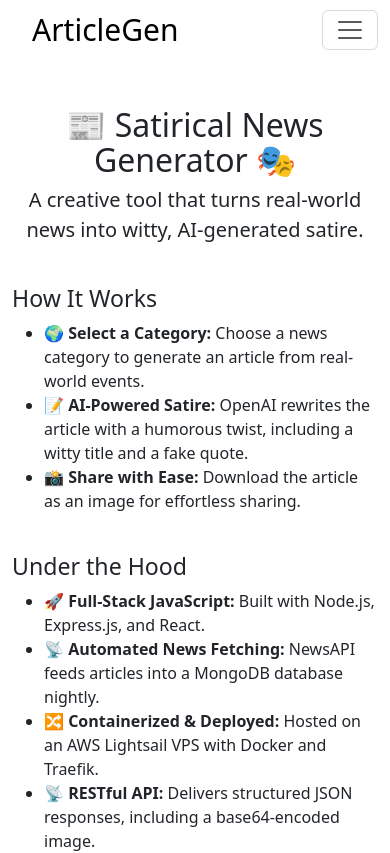
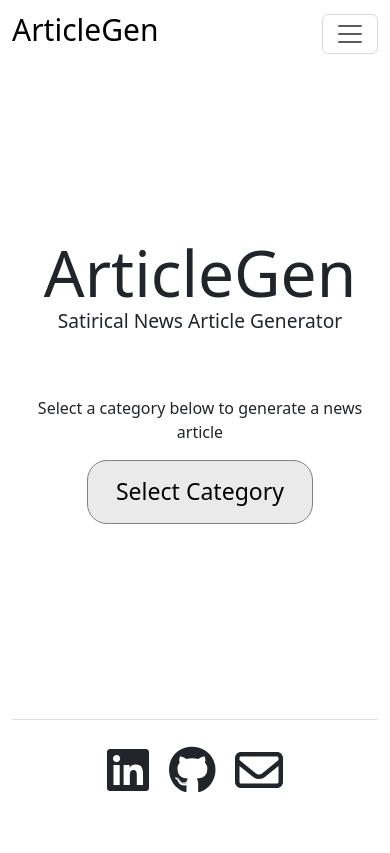
Before and after one commit to aguizaro/ArticleGen, a React (Vite) app in the folder frontend/: page / in a window 390 px wide. Shown: the top 853 px of the page. Built offline with nearby package versions, Linux system fonts and the light colour scheme.

Commit message:
app path = /

```diff
--- a/frontend/index.html
+++ b/frontend/index.html
@@ -1,4 +1,4 @@
-<!doctype html>
+<!DOCTYPE html>
 <html lang="en">
   <head>
     <meta charset="UTF-8" />
--- a/frontend/src/App.jsx
+++ b/frontend/src/App.jsx
@@ -1,21 +1,11 @@
-import { useState } from "react";
-import React from "react";
-import "./style.css";
+import React, { useState } from "react";
+import "./style.css"; // Import your CSS file
 
-function App() {
-    const [category, setCategory] = useState("general");
+const App = () => {
+  const [selectedCategory, setSelectedCategory] = useState("general");
+  const [article, setArticle] = useState(null);
 
-    return (
-        <div className="container">
-            <div className="header">
-                <h1 id="title">ArticleGen</h1>
-                <h2 id="subtitle">Satirical News Article Generator</h2>
-            </div>
-            <p id="prompt">Select a category below to generate a news article</p>
-            <div className="dropdown">
-                <button className="dropbtn">Select Category</button>
-                <div className="dropdown-content">
-                    {[
+  const categories = [
     "general",
     "sports",
     "entertainment",
@@ -23,38 +13,80 @@ function App() {
     "business",
     "health",
     "science",
-                    ].map((cat) => (
-                        <div key={cat} className="category">
-                            <label htmlFor={cat}>
-                                {cat.charAt(0).toUpperCase() + cat.slice(1)}
+  ];
+
+  const handleCategoryChange = (event) => {
+    setSelectedCategory(event.target.value);
+  };
+
+  const generateArticle = () => {
+    // Placeholder function for generating articles
+    setArticle({
+      title: "Breaking: Satire Takes Over the World",
+      date: new Date().toLocaleDateString(),
+      content:
+        "This is a generated satirical article about " + selectedCategory + ".",
+      weblink: "#",
+    });
+  };
+
+  return (
+    <div className="container" id="app">
+      <div className="header">
+        <h1 id="main-title">ArticleGen</h1>
+        <h2 id="main-subtitle">Satirical News Article Generator</h2>
+      </div>
+
+      <p id="prompt">Select a category below to generate a news article</p>
+
+      <div className="dropdown">
+        <button className="dropbtn" id="dropdown-button">
+          Select Category
+        </button>
+        <div className="dropdown-content">
+          <div className="options">
+            {categories.map((category) => (
+              <div className="category" key={category} id={category}>
+                <label htmlFor={category}>
+                  {category.charAt(0).toUpperCase() + category.slice(1)}
                 </label>
                 <input
                   type="radio"
-                                id={`${cat}-radio`}
+                  id={`${category}-radio`}
                   name="category"
-                                value={cat}
-                                checked={category === cat}
-                                onChange={() => setCategory(cat)}
+                  value={category}
+                  checked={selectedCategory === category}
+                  onChange={handleCategoryChange}
                 />
               </div>
             ))}
           </div>
+          <div className="submit">
+            <button id="generate-button" onClick={generateArticle}>
+              Generate Article
+            </button>
           </div>
-            <button id="generate-button">Generate Article</button>
+        </div>
+      </div>
+
+      {/* Show article only if one is generated */}
+      {article && (
         <div className="article">
-                <h2 id="article-title"></h2>
-                <img id="article-img" src="" alt="Article" />
+          <h2 id="article-title">{article.title}</h2>
           <div className="article-body">
-                    <p id="article-date"></p>
-                    <p id="article-content"></p>
+            <p id="article-date">{article.date}</p>
+            <p id="article-content">{article.content}</p>
           </div>
           <div className="download">
-                    <p id="weblink"></p>
+            <p id="weblink">
+              <a href={article.weblink}>Read more</a>
+            </p>
             <button id="download-button">Download Article</button>
           </div>
         </div>
+      )}
     </div>
   );
-}
+};
 
 export default App;
--- a/frontend/src/components/header/header.css
+++ b/frontend/src/components/header/header.css
@@ -11,11 +11,24 @@
   align-items: flex-end;
 }
 
+.navbar {
+  display: flex;
+  flex-direction: row;
+  width: 100%;
+}
+
+#title {
+  font-size: 2em;
+}
+
 @media (max-width: 768px) {
   #title {
-    font-size: 2em;
-    margin-left: 20px;
+    font-size: 1.5em;
   }
+}
+
+@media (max-width: 768px) {
+
 
   .dropdown-menu.show {
     flex-direction: row;
--- a/frontend/src/components/header/header.jsx
+++ b/frontend/src/components/header/header.jsx
@@ -20,7 +20,7 @@ const Header = () => {
           "data-bs-theme",
           window.matchMedia("(prefers-color-scheme: dark)").matches
             ? "dark"
-                        : "light",
+            : "light"
         );
       setTheme(selectedTheme);
       localStorage.setItem("theme", selectedTheme);
--- a/frontend/src/main.jsx
+++ b/frontend/src/main.jsx
@@ -6,15 +6,16 @@ import { HashRouter, Routes, Route } from "react-router-dom";
 import Header from "./components/header/header.jsx";
 import Home from "./components/home/home.jsx";
 import Footer from "./components/footer/footer.jsx";
+import App from "./App.jsx";
 
 ReactDOM.createRoot(document.getElementById("root")).render(
   <React.StrictMode>
     <HashRouter>
       <Header />
       <Routes>
-                <Route path="/" Component={Home} />
+        <Route path="/" Component={App} />
       </Routes>
       <Footer />
     </HashRouter>
-    </React.StrictMode>,
+  </React.StrictMode>
 );
--- a/frontend/src/style.css
+++ b/frontend/src/style.css
@@ -5,6 +5,7 @@
   color-scheme: light dark;
   color: rgba(255, 255, 255, 0.87);
   background-color: #242424;
+  width: 100%;
 
   font-synthesis: none;
   text-rendering: optimizeLegibility;
@@ -27,10 +28,10 @@ p {
 }
 
 body {
+  display: flex;
   margin: 0;
-  display: flex;
   place-items: center;
-  min-width: 320px;
+  width: 100vw;
   min-height: 100vh;
 }
 
@@ -39,9 +40,21 @@ h1 {
   line-height: 1.1;
 }
 
+#root {
+  display: flex;
+  flex-direction: column;
+  width: 100vw;
+  height: 100vh;
+}
+
 #app {
+  display: flex;
+  flex-direction: column;
+  align-items: center;
+  justify-content: center;
   max-width: 1280px;
   min-width: 400px;
+  height: 100%;
   margin: 0 auto;
   padding: 1rem;
   text-align: center;
@@ -80,7 +93,7 @@ button {
   background-color: #1a1a1a;
   cursor: pointer;
   border-color: gray;
-  transition: border-color 0.25s
+  transition: border-color 0.25s;
   font-size: 1.2em;
 }
 
@@ -93,35 +106,35 @@ button:focus-visible {
   outline: 4px auto -webkit-focus-ring-color;
 }
 
-/*.container {
-  display: flex;
-  flex-direction: column;
-  align-items: center;
-  justify-content: center;
-}*/
 
 
 
-#title {
+
+#main-title {
   margin: 0;
   padding: 0;
   font-size: 10em;
 }
 
-#subtitle {
+#main-subtitle {
   margin: 0;
   padding: 0;
   font-size: 4em;
+}
+
+#prompt {
+  margin: 4em 0 1em 0;
 }
 
 #prompt.is-active {
   display: none;
 }
 
-#title.is-active {
+#main-title.is-active {
   font-size: 2em;
 }
-#subtitle.is-active {
+
+#main-subtitle.is-active {
   font-size: 1.5em;
 }
 
@@ -238,35 +251,37 @@ input[type="radio"] {
 }
 
 @media (max-width: 905px) {
-    #title {
-      font-size: 7em;
-    }
-    #subtitle {
-      font-size: 3em;
-    }
+  #main-title {
+    font-size: 7em;
+  }
+
+  #main-subtitle {
+    font-size: 3em;
+  }
 }
 
 @media (max-width: 768px) {
   h1 {
     font-size: 2em;
   }
+
   h2 {
     font-size: 1em;
   }
 
-  #title {
+  #main-title {
     font-size: 6em;
   }
 
-  #subtitle {
+  #main-subtitle {
+    font-size: 2em;
+  }
+
+  #main-title.is-active {
     font-size: 1.5em;
   }
 
-  #title.is-active {
-    font-size: 1.5em;
-  }
-
- #subtitle.is-active {
+  #main-subtitle.is-active {
     font-size: 1.2em;
   }
 
@@ -284,12 +299,13 @@ input[type="radio"] {
   }
 }
 
-@media (max-width: 500px){
+@media (max-width: 500px) {
 
-  #title {
+  #main-title {
     font-size: 4em;
   }
-  #subtitle {
+
+  #main-subtitle {
     font-size: 1.2em;
   }
 
```
Also changed, not shown: frontend/src/components/home/home.jsx (+30 -8 lines). Lines whose indentation alone changed are shown as unchanged.
